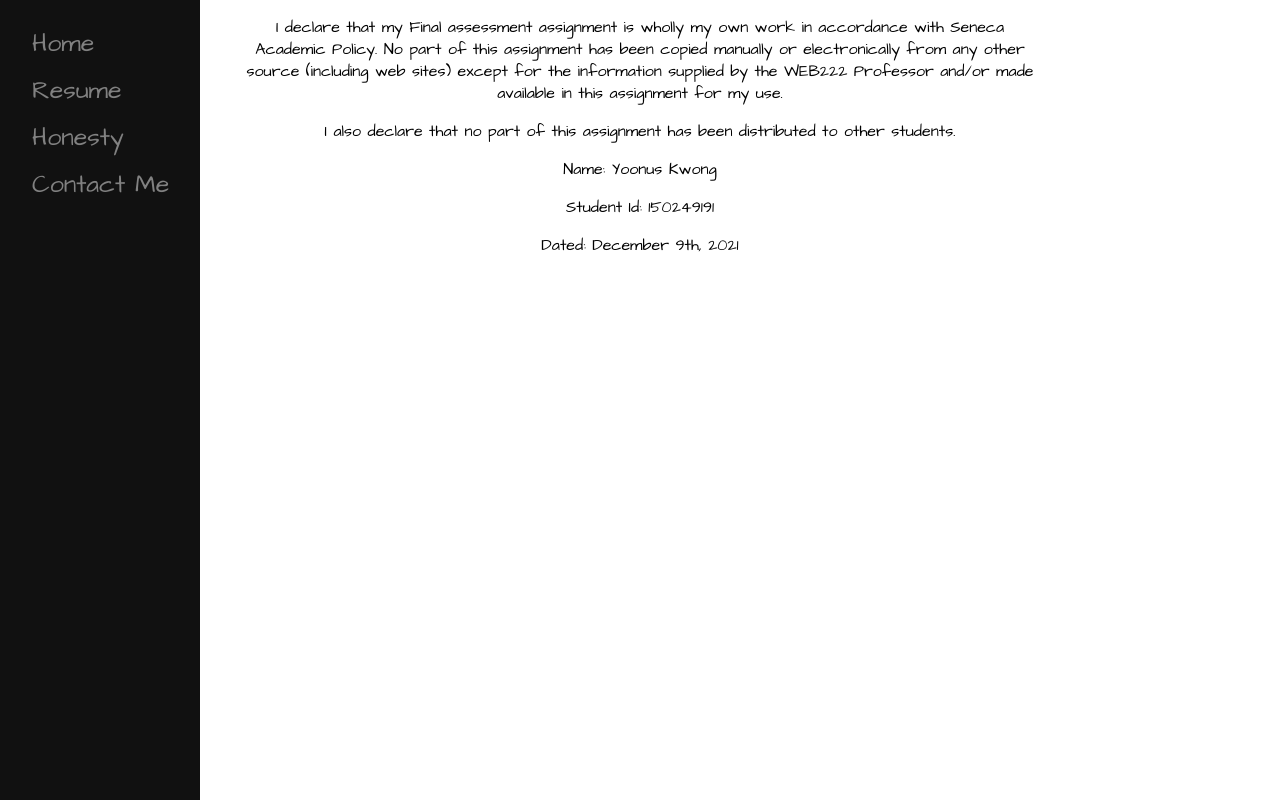
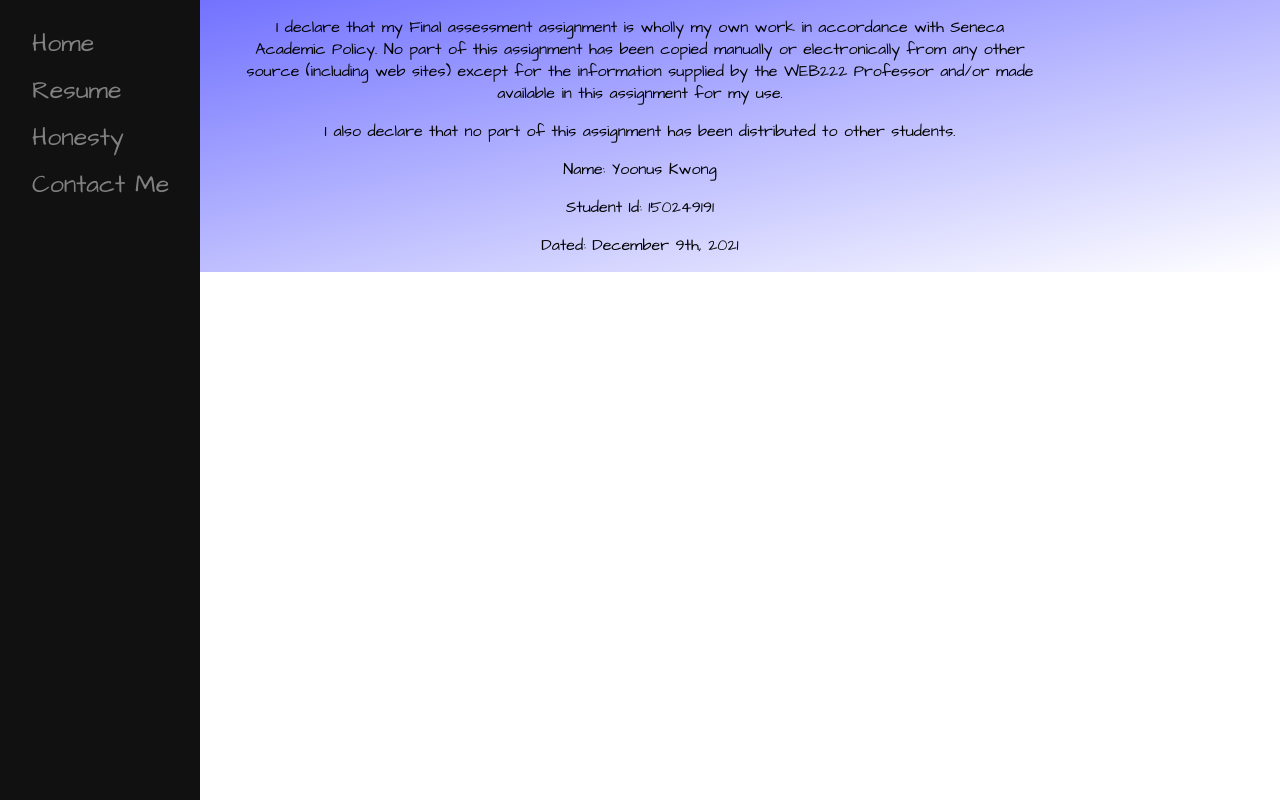
Before and after one commit to kyoous/kyoous.github.io, a plain HTML site: page honesty.html in a window 1280 px wide. Drawn offline with Linux system fonts and the light colour scheme.

Commit message:
Update honesty.html

```diff
--- a/honesty.html
+++ b/honesty.html
@@ -12,7 +12,11 @@
     <style>
     body {
         font-family: 'Architects Daughter';
+        background: linear-gradient(to top left, white, rgb(102, 102, 255));
+  background-repeat: no-repeat;
 }
+
+
 
 .sidenav {
   height: 100%;
```
